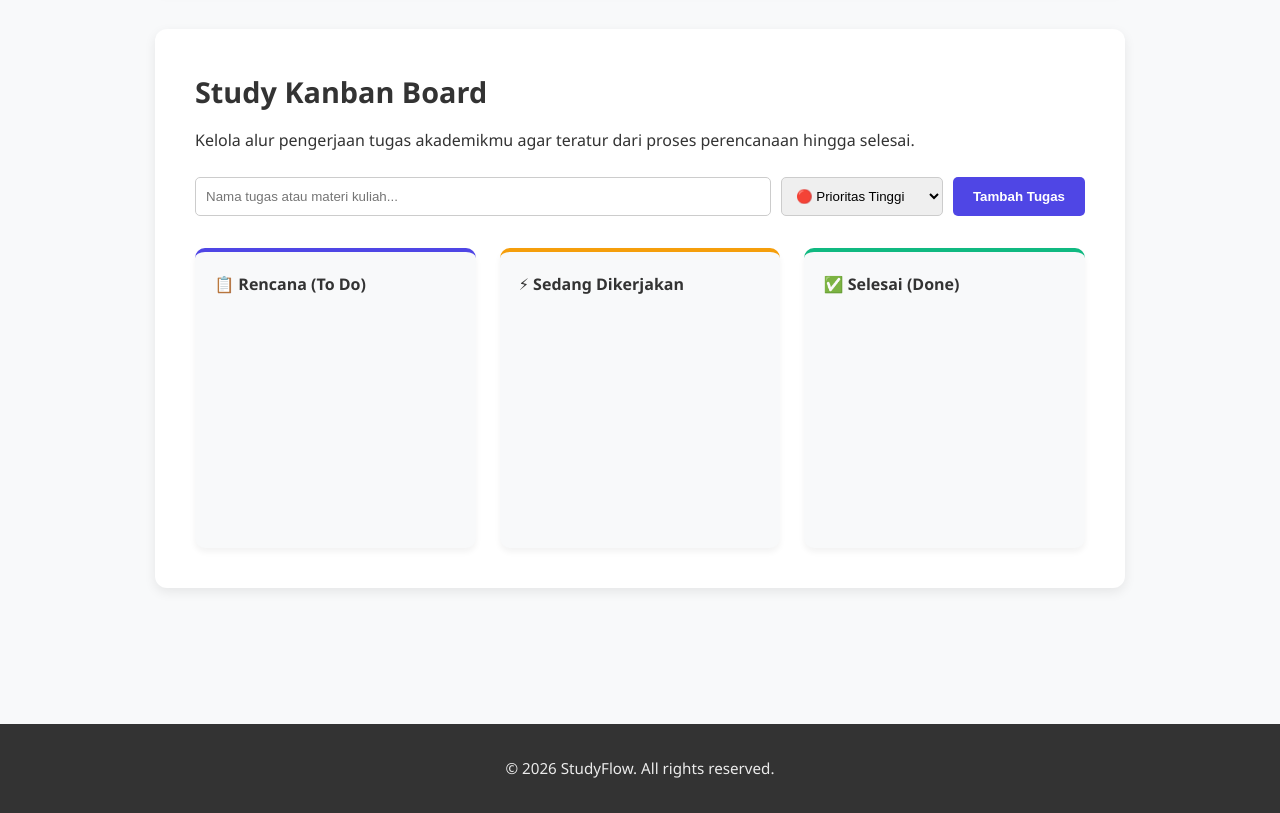
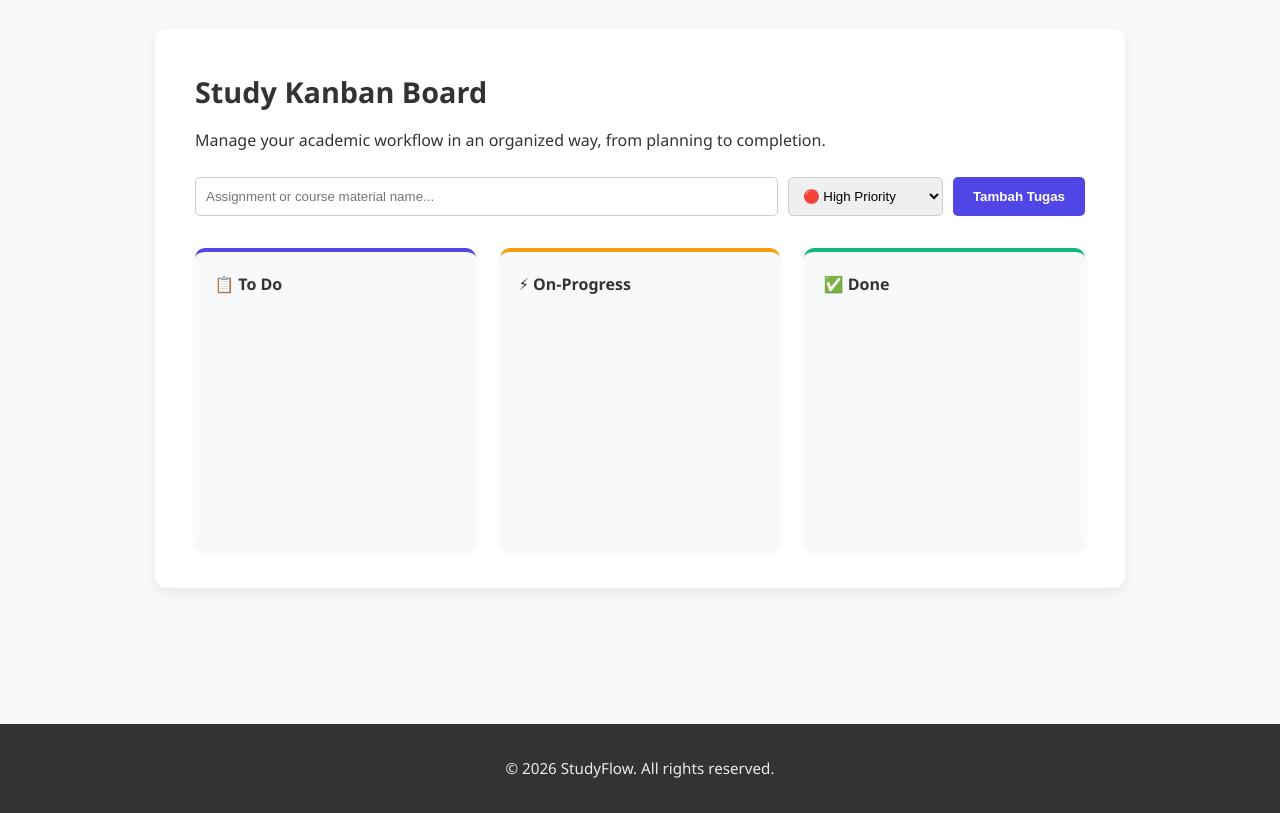
Before and after one commit to kevraf-06/StudyFlow_-, a plain HTML site: page time-management.html in a window 1280 px wide. Shown: the part 3400-4213 px from the top of the page. Drawn offline with Linux system fonts and the light colour scheme.

Commit message:
Update time-management.html

```diff
--- a/time-management.html
+++ b/time-management.html
@@ -904,29 +904,29 @@ body {
             </div>
             <div class="content-card">
     <h2 class="card-title-main">Study Kanban Board</h2>
-    <p>Kelola alur pengerjaan tugas akademikmu agar teratur dari proses perencanaan hingga selesai.</p>
+    <p>Manage your academic workflow in an organized way, from planning to completion.</p>
 
     <div style="margin: 1.5rem 0; display: flex; gap: 10px; flex-wrap: wrap;">
-        <input type="text" id="kanban-input" placeholder="Nama tugas atau materi kuliah..." style="flex: 1; padding: 10px; border: 1px solid #ccc; border-radius: 5px; min-width: 200px;">
+        <input type="text" id="kanban-input" placeholder="Assignment or course material name..." style="flex: 1; padding: 10px; border: 1px solid #ccc; border-radius: 5px; min-width: 200px;">
         <select id="kanban-priority" style="padding: 10px; border: 1px solid #ccc; border-radius: 5px;">
-            <option value="high">🔴 Prioritas Tinggi</option>
-            <option value="medium">🟡 Prioritas Sedang</option>
-            <option value="low">🟢 Prioritas Rendah</option>
+            <option value="high">🔴 High Priority</option>
+            <option value="medium">🟡 Medium Priority</option>
+            <option value="low">🟢 Low Priority</option>
         </select>
         <button id="add-kanban-btn" style="background: var(--primary); color: white; padding: 10px 20px; border: none; border-radius: 5px; cursor: pointer; font-weight: 600;">Tambah Tugas</button>
     </div>
 
     <div class="kanban-board">
         <div class="kanban-column">
-            <h4>📋 Rencana (To Do)</h4>
+            <h4>📋 To Do </h4>
             <div id="todo-tasks" class="kanban-tasks"></div>
         </div>
         <div class="kanban-column">
-            <h4>⚡ Sedang Dikerjakan</h4>
+            <h4>⚡ On-Progress</h4>
             <div id="progress-tasks" class="kanban-tasks"></div>
         </div>
         <div class="kanban-column">
-            <h4>✅ Selesai (Done)</h4>
+            <h4>✅ Done </h4>
             <div id="done-tasks" class="kanban-tasks"></div>
         </div>
     </div>
```
